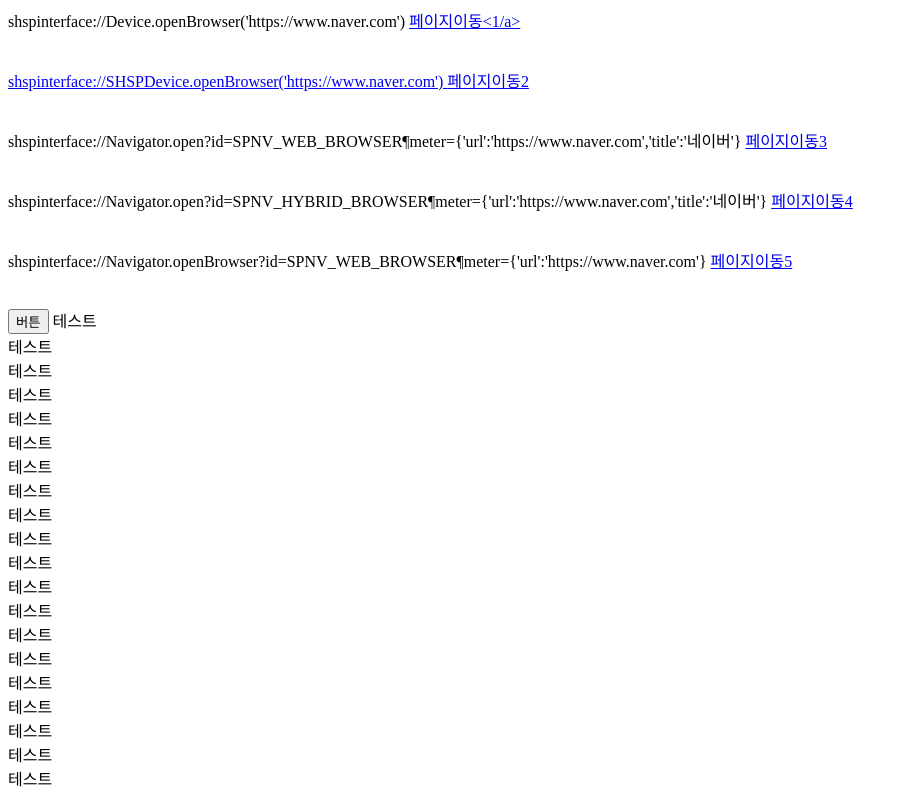
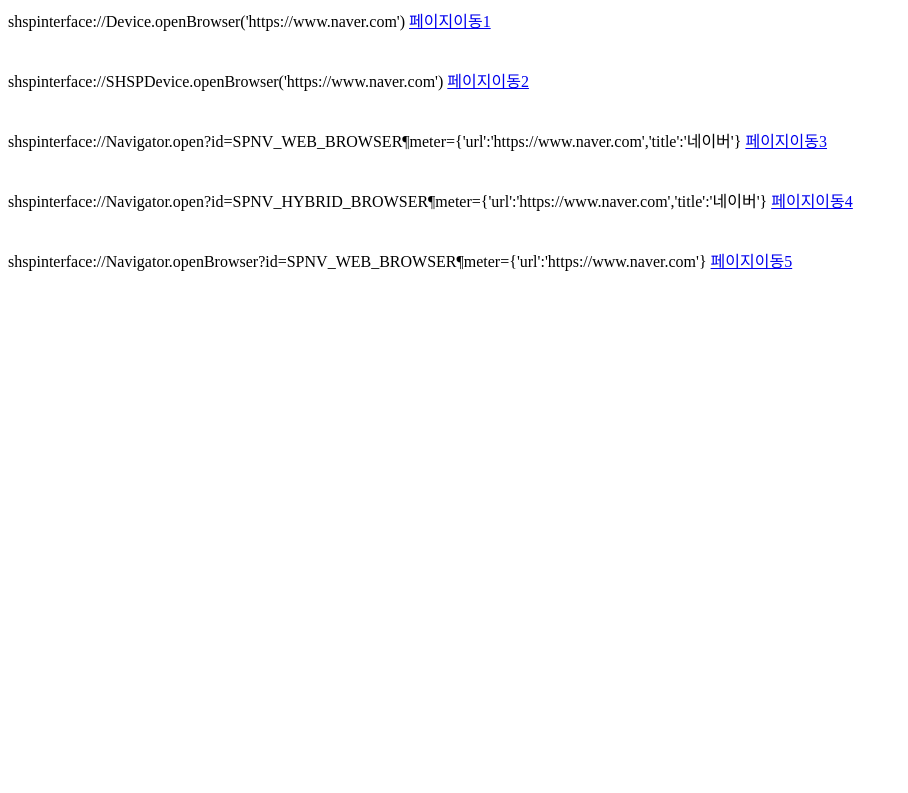
Before and after one commit to hbjeon76/project, a plain HTML site: page index.html in a window 1280 px wide. Shown: the top 793 px of the page, without its empty margins (0-908 px from the left). Drawn offline with Linux system fonts and the light colour scheme.

Commit message:
Update index.html

```diff
--- a/index.html
+++ b/index.html
@@ -11,7 +11,7 @@
 		}
 	</script>
 		shspinterface://Device.openBrowser('https://www.naver.com')
-		<a href="shspinterface://Device.openBrowser('https://www.naver.com')">페이지이동<1/a><br>
+		<a href="shspinterface://Device.openBrowser('https://www.naver.com')">페이지이동1</a><br>
 	        <br><br>
 		shspinterface://SHSPDevice.openBrowser('https://www.naver.com')
 		<a href="shspinterface://SHSPDevice.openBrowser('https://www.naver.com')">페이지이동2</a><br>
@@ -25,14 +25,6 @@
 		shspinterface://Navigator.openBrowser?id=SPNV_WEB_BROWSER&parameter={'url':'https://www.naver.com'}
 		<a href="shspinterface://Navigator.openBrowser?id=SPNV_WEB_BROWSER&parameter={'url':'https://www.naver.com'}">페이지이동5</a><br>
 	        <br><br>
-                <button onclick="click()">버튼</button>
-        테스트<br>테스트<br>테스트<br>
-테스트<br>테스트<br>테스트<br>테스트<br>테스트<br>
-테스트<br>테스트<br>테스트<br>테스트<br>테스트<br>
-테스트<br>테스트<br>테스트<br>테스트<br>테스트<br>
-테스트<br>테스트<br>테스트<br>테스트<br>테스트<br>
-테스트<br>테스트<br>테스트<br>테스트<br>테스트<br>
-테스트<br>테스트<br>테스트<br>테스트<br>테스트<br>
-테스트<br>테스트<br>테스트<br>테스트<br>테스트<br>
+
 </body>
 </html>
```
